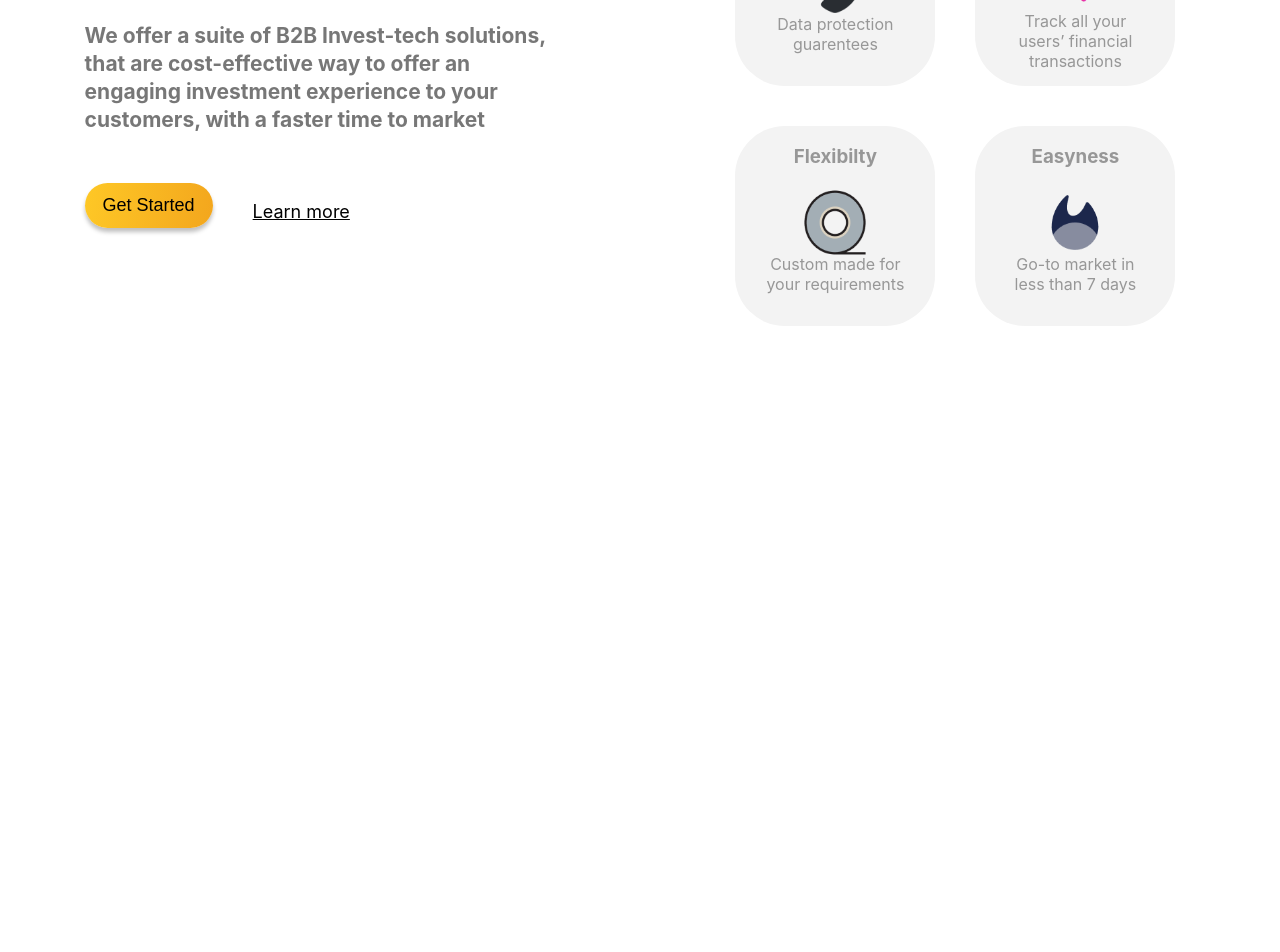
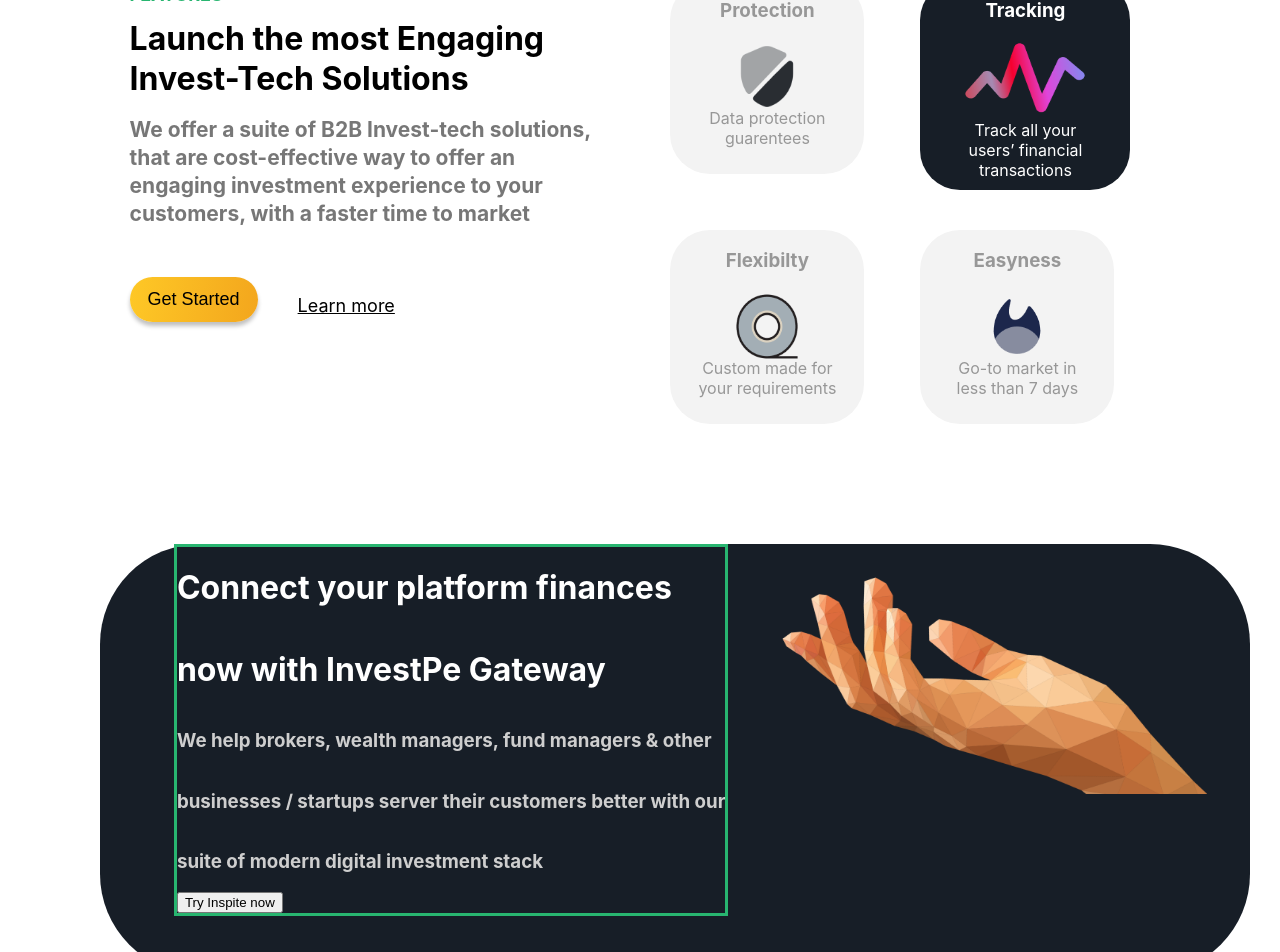
Before and after one commit to Anuradhagupta28/chhotastock, a React (Create React App) app in the folder frontend-assignment/: page /login in a window 1280 px wide. Shown: the part 740-1692 px from the top of the page. Before the commit the page ends 1086 px from the top, so only its background shows below. Built offline with nearby package versions, Linux system fonts and the light colour scheme.

Commit message:
frontend

```diff
--- a/frontend-assignment/public/index.html
+++ b/frontend-assignment/public/index.html
@@ -3,6 +3,9 @@
   <head>
     <meta charset="utf-8" />
     <link rel="icon" href="%PUBLIC_URL%/favicon.ico" />
+    <link rel="preconnect" href="https://fonts.googleapis.com">
+<link rel="preconnect" href="https://fonts.gstatic.com" crossorigin>
+<link href="https://fonts.googleapis.com/css2?family=Inter:wght@100;300&display=swap" rel="stylesheet">
     <meta name="viewport" content="width=device-width, initial-scale=1" />
     <meta name="theme-color" content="#000000" />
     <meta
--- a/frontend-assignment/src/Components/login.css
+++ b/frontend-assignment/src/Components/login.css
@@ -1,6 +1,6 @@
 
 .frame2{
-  border:solid black;
+
   height:600px;
   overflow: hidden;
 }
@@ -196,6 +196,7 @@
 .frame3{
   display: flex;
   justify-content: space-around;
+  margin:100px;
 }
   .frame3-box1{
       display: flex;
@@ -223,6 +224,7 @@
   .div1 > p{
     text-decoration: underline;
     font-size: 18px;
+
   }
 
   .frame3-box1 > h4{
@@ -253,9 +255,9 @@
     }
     .frame3-box2 div{
      background-color: #F3F3F3;
-     border-radius: 50px;
-     width:200px;
-     height:200px;
+     border-radius: 40px;
+     width:194px;
+     height:194px;
      margin:20px;
      display: flex;
       flex-direction: column;
@@ -276,3 +278,58 @@
       margin-top: -5px;
 
     }
+    #blackdiv{
+      background-color: #171E27;
+      width:210px;
+      height:210px;
+
+
+    }
+    #blackdiv >h3{
+      color:white;
+    }
+    #blackdiv >p{
+      color:white;
+      margin-top: -15px;
+    }
+    #blackdiv >img{
+      width:130px;
+      height:110px;
+      margin-top: -15px;
+    }
+
+    /* ///////////////////////////// */
+
+    .frame4{
+
+      background: #171E27;
+      border-radius: 100px;
+     width:1150px;
+     height:430px;
+     margin: 100px;
+
+    }
+    .frame4-box1{
+      display: flex;
+      justify-content: space-around;
+      /* margin:60px; */
+    }
+    .firstbox{
+      display: flex;
+      flex-direction: column;
+      align-items: flex-start;
+      border:solid #28B570;
+     margin-left: 50px;
+
+    }
+    .frame4-box1 h1{
+      color:white;
+
+    }
+    .frame4-box1 h3{
+     color:#CECECE;
+    }
+    .secondbox >img{
+      width:450px;
+      height: 250px ;
+    }
--- a/frontend-assignment/src/Components/login.jsx
+++ b/frontend-assignment/src/Components/login.jsx
@@ -4,6 +4,7 @@
 import tracking from "../logo/tracking.png"
 import stick from "../logo/stick.png"
 import fire from "../logo/fire.png"
+import hand from "../logo/hand.png"
 function Login (){
     return(
         <div>
@@ -87,6 +88,23 @@
                 </div>
             </div>
            </div>
+           {/* ////////////////////////////////////////////// */}
+
+           <div className="frame4">
+            <div className='frame4-box1'>
+            <div className='firstbox'>
+            <h1>Connect your platform finances </h1>
+            <h1 id="now">now with InvestPe Gateway</h1>
+            <h3>We help brokers, wealth managers, fund managers & other</h3>
+            <h3> businesses / startups server their customers better with our </h3>
+            <h3>suite of modern digital investment stack</h3>
+            <button>Try Inspite now</button>
+            </div>
+            <div className='secondbox'>
+                <img src={hand}></img>
+            </div>
+            </div>
+           </div>
 
         </div>
     )
```
Also changed, not shown: frontend-assignment/src/logo/hand.png (added).
